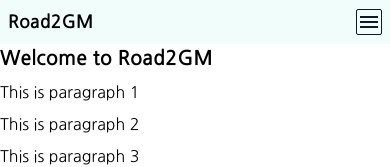
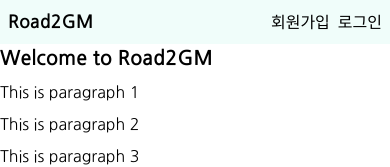
Before and after one commit to mairoo/road2gm-react, a React app: page / in a window 390 px wide. Shown: the top 167 px of the page. Built offline with nearby package versions, Linux system fonts and the light colour scheme.

Commit message:
headless ui deprecated api fix

```diff
--- a/src/layouts/RootLayout.tsx
+++ b/src/layouts/RootLayout.tsx
@@ -3,14 +3,24 @@
 import Main from "../widgets/Main";
 import Footer from "../widgets/Footer";
 import ContainerFixed from "../widgets/ContainerFixed";
-import Button from "../widgets/Button";
-import { MdMenu } from "react-icons/md";
 import { setViewportSize } from "../store/slices/uiSlice";
 import { useAppDispatch, useAppSelector } from "../store/hooks";
 import { Link } from "react-router-dom";
 import Drawer from "../widgets/Drawer";
 
 const RootLayout = () => {
+  // 1. URL 파라미터 가져오기
+
+  // 2. 리덕스 스토어 객체 가져오기
+
+  const dispatch = useAppDispatch();
+  const { isMobile } = useAppSelector((state) => state.ui);
+
+  // 3. 리액트 라우터 네비게이션 객체 가져오기
+  // 4. RTK Query 객체 가져오기
+  // 5. 리액트 훅 폼 정의
+  // 6. 주요 상태 선언 (useState, useReducer 및 커스텀 훅) 및 함수 정의
+
   const [drawerIsOpen, setDrawerIsOpen] = useState(false);
 
   const handleDrawerOpen = () => {
@@ -21,15 +31,13 @@
     setDrawerIsOpen(false);
   };
 
-  const dispatch = useAppDispatch();
-  const { isMobile } = useAppSelector((state) => state.ui);
-
   const handleWindowResize = useCallback(() => {
     dispatch(
       setViewportSize({ width: window.innerWidth, height: window.innerHeight }),
     );
   }, [dispatch]);
 
+  // 7. useEffect 호출
   useEffect(() => {
     // 최상단 레이아웃에서 윈도우 객체 뷰 포트의 크기가 변경되는 이벤트 리스너를 등록
     // 뷰 포트 크기가 변경될 때 가로 크기를 측정하여 반응형 모바일기기 여부 판단
@@ -37,6 +45,12 @@
     window.addEventListener("resize", handleWindowResize);
     return () => window.removeEventListener("resize", handleWindowResize);
   }, [handleWindowResize]);
+
+  // 8. onValid 폼 제출 핸들러 정의
+  // 9. 이벤트 핸들러 정의
+  // 10. 출력 데이터 구성
+
+  // 11. JSX 반환
 
   // 헤더, 본문, 푸터 3단 레이아웃
   // flex flex-col: 세로 방향 flex 컨테이너
@@ -57,25 +71,9 @@
               </div>
               {/* 모바일 기기 사이즈인지 식별하여 불필요한 HTML DOM 객체가 중복되어 생성되지 않도록 한다. */}
               {isMobile && (
-                <div className="flex items-center">
-                  <Button
-                    className="text-2xl focus:outline-none text-gray-900"
-                    preset="outline"
-                    rounded="small"
-                    onClick={() => {
-                      setDrawerIsOpen(true);
-                    }}
-                  >
-                    <MdMenu />
-                  </Button>
-                  <div className="fixed bottom-6 left-6">
-                    {/* Drawer 하단 고정 위치에 FAB 버튼을 렌더링한다. */}
-                    <Drawer
-                      isOpen={drawerIsOpen}
-                      onOpen={handleDrawerOpen}
-                      onClose={handleDrawerClose}
-                    />
-                  </div>
+                <div className="flex gap-x-2 items-center">
+                  <span>회원가입</span>
+                  <span>로그인</span>
                 </div>
               )}
               {!isMobile && (
@@ -126,6 +124,16 @@
           rights reserved.
         </div>
       </Footer>
+      {/* 하단 고정 위치에 서랍 메뉴 FAB 버튼을 렌더링 */}
+      {isMobile && (
+        <div className="fixed bottom-6 left-6">
+          <Drawer
+            isOpen={drawerIsOpen}
+            onOpen={handleDrawerOpen}
+            onClose={handleDrawerClose}
+          />
+        </div>
+      )}
     </div>
   );
 };
--- a/src/widgets/Button.tsx
+++ b/src/widgets/Button.tsx
@@ -63,7 +63,7 @@
 } & ComponentPropsWithoutRef<"button">) => {
   const classes = className(
     rest.className,
-    "focus:outline-none focus:ring-2 focus:ring-offset-2 transition-colors duration-200 ease-in-out",
+    "focus:outline-none transition-colors duration-200 ease-in-out",
     size && sizeClasses[size],
     preset && presetClasses[preset],
     rounded && roundedClasses[rounded],
--- a/src/widgets/Drawer.tsx
+++ b/src/widgets/Drawer.tsx
@@ -1,7 +1,7 @@
 import React, { ComponentPropsWithoutRef, Fragment } from "react";
 import Button from "./Button";
 
-import { Dialog, Transition } from "@headlessui/react";
+import {Dialog, DialogPanel, Transition, TransitionChild} from "@headlessui/react";
 
 import { MdOutlineMenu } from "react-icons/md";
 
@@ -16,6 +16,7 @@
 } & ComponentPropsWithoutRef<"div">) => {
   return (
     <>
+      {/* FAB 버튼 */}
       <Button
         onClick={onOpen}
         className="text-2xl bg-teal-500 text-white w-14 h-14 inline-flex justify-center items-center shadow-lg"
@@ -24,12 +25,12 @@
         <MdOutlineMenu />
       </Button>
       {/* 트랜지션 효과 2개를 감쌀 것 */}
-      <Transition.Root show={isOpen} as={Fragment}>
+      <Transition show={isOpen} as={Fragment}>
         <Dialog as="div" className="relative z-20" onClose={onClose}>
           {/* 백드롭 오버레이: 트랜지션 효과 - ease-in-out(천천히 나타났다 사라짐) */}
           {/* position: fixed - modal, sticky header, sticky footer */}
           {/* 백드롭 터치 시 모달 사라짐 */}
-          <Transition.Child
+          <TransitionChild
             as={Fragment}
             enter="ease-in-out duration-50"
             enterFrom="opacity-0"
@@ -39,10 +40,10 @@
             leaveTo="opacity-0"
           >
             <div className="fixed inset-0 bg-black bg-opacity-50 transition-opacity" />
-          </Transition.Child>
+          </TransitionChild>
           {/* 실제 서랍 메뉴: 트랜지션 효과 - transition (좌에서 우로 슬라이드) */}
           {/* https://headlessui.com/react/transition#co-ordinating-multiple-transitions */}
-          <Transition.Child
+          <TransitionChild
             as={Fragment}
             enter="transform transition ease-in-out duration-100"
             enterFrom="-translate-x-full"
@@ -58,13 +59,13 @@
             {/* pr-32: 우측 여백으로 백드롭 터치 시 모달 서랍 사라지기 가능 */}
             <div className="fixed inset-0 overflow-hidden pointer-events-none pr-32">
               {/* 모달 내용 속성 */}
-              <Dialog.Panel className="flex flex-col h-screen overflow-y-scroll pointer-events-auto bg-white shadow-xl">
+              <DialogPanel className="flex flex-col h-screen overflow-y-scroll pointer-events-auto bg-white shadow-xl">
                 <h1>{window.location.hostname}</h1>
-              </Dialog.Panel>
+              </DialogPanel>
             </div>
-          </Transition.Child>
+          </TransitionChild>
         </Dialog>
-      </Transition.Root>
+      </Transition>
     </>
   );
 };
```
